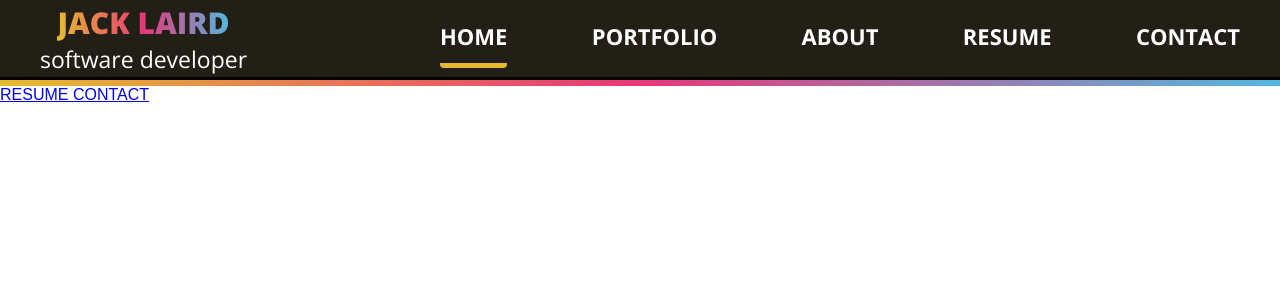
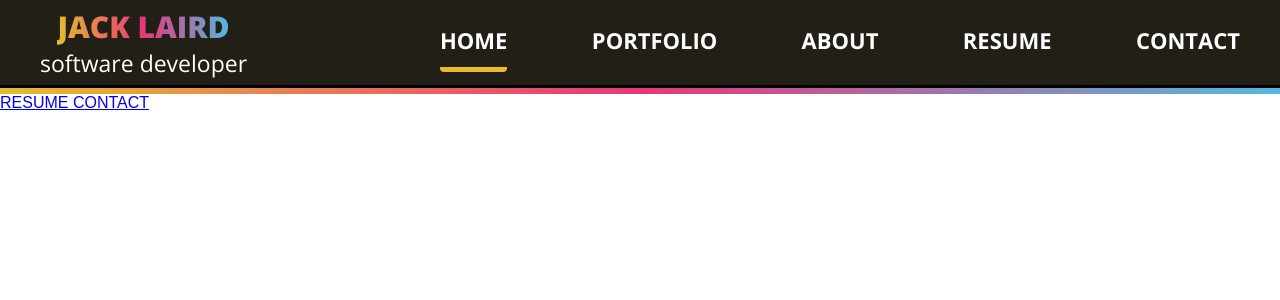
Before and after one commit to JackLaird0/personal-website, a React (Create React App) app: page / in a window 1280 px wide. Shown: the top 300 px of the page. Built offline with nearby package versions, Linux system fonts and the light colour scheme.

Commit message:
Make nav bar 8px taller

```diff
--- a/src/Components/App.css
+++ b/src/Components/App.css
@@ -1,4 +1,4 @@
 .App {
   display: grid;
-  grid-template-rows: 80px 6px 1fr;
+  grid-template-rows: 88px 6px 1fr;
 }
```
